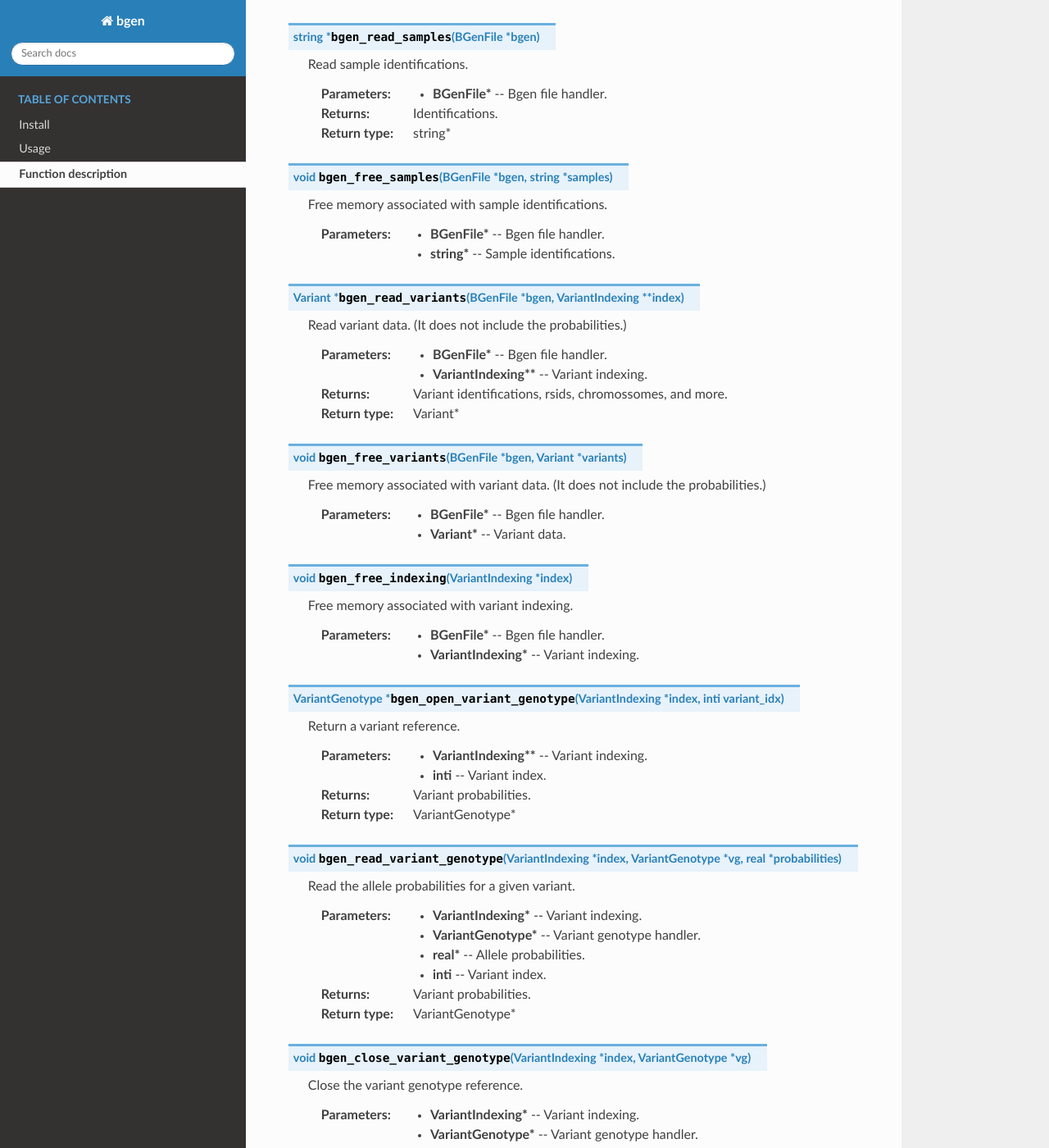
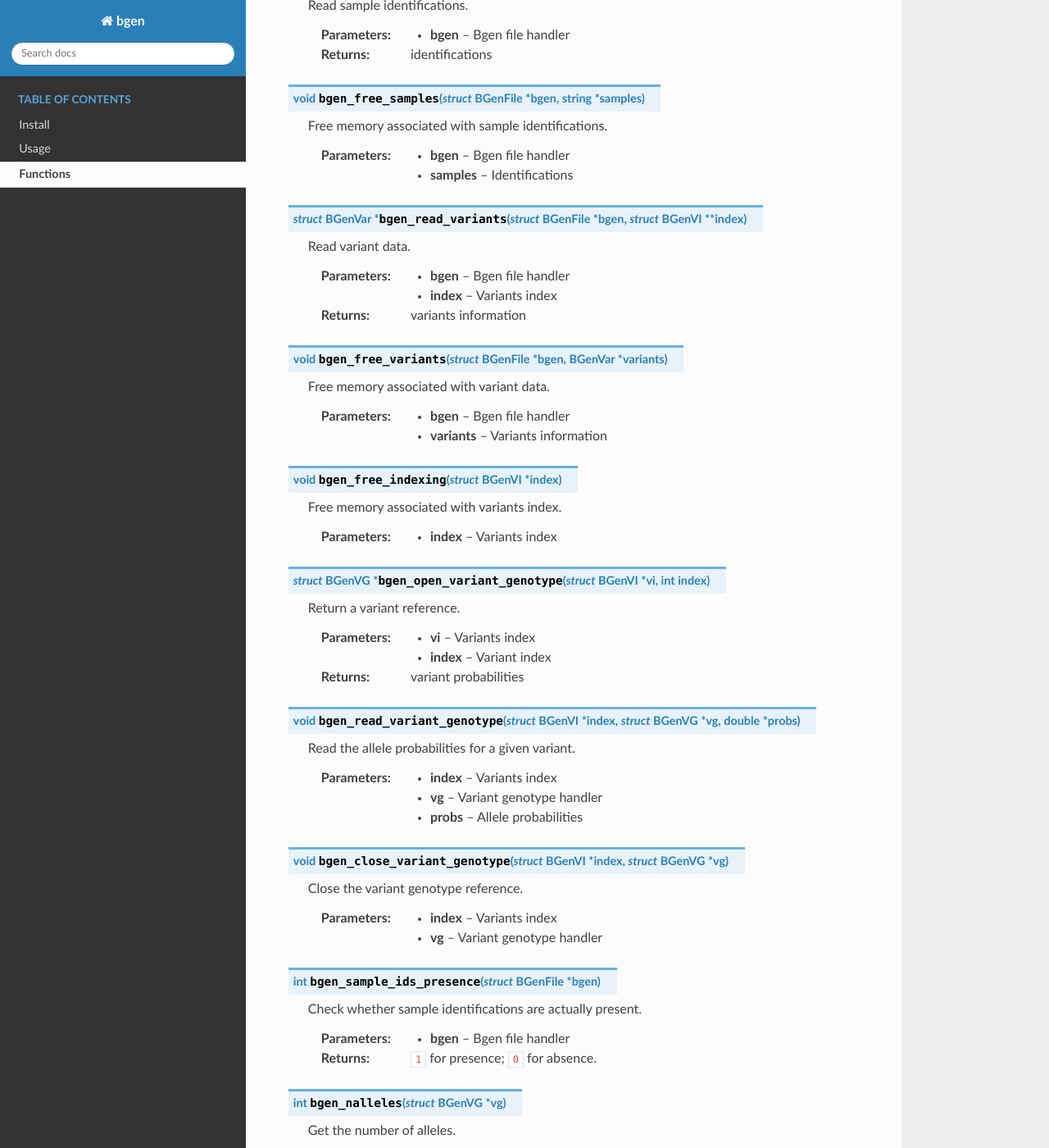
Before and after one commit to limix/bgen, a Sphinx documentation site: the page built from doc/api.rst, in a window 1280 px wide and 1400 px high, scrolled down 768 px. Shown: the whole window at 82% size. Built offline with Sphinx 7.4.7 and the Read the Docs theme 2.0.0, drawn with Linux system fonts in a browser that asks for light colours; some of the changed text lies outside the part shown.

Commit message:
doc update

```diff
--- a/doc/api.rst
+++ b/doc/api.rst
@@ -1,136 +1,115 @@
-********************
-Function description
-********************
+*********
+Functions
+*********
 
-.. c:function:: BGenFile* bgen_open(const byte* filepath)
+.. c:function:: struct BGenFile* bgen_open(const byte* filepath)
 
-  Create a bgen file handler.
+    Create a bgen file handler.
 
-  :param const byte* filepath: File path to a bgen file.
-  :return: Bgen file handler.
-  :rtype: BGenFile*
+    :param filepath: File path to a bgen file
+    :return: Bgen file handler
 
-.. c:function:: void bgen_close(BGenFile* bgen)
+.. c:function:: void bgen_close(struct BGenFile* bgen)
 
-  Close a bgen file handler.
+    Close a bgen file handler.
 
-  :param BGenFile*: Bgen file handler.
+    :param bgen: Bgen file handler
 
-.. c:function:: inti bgen_nsamples(BGenFile* bgen)
+.. c:function:: int bgen_nsamples(struct BGenFile* bgen)
 
-  Get the number of samples.
+    Get the number of samples.
 
-  :param BGenFile*: Bgen file handler.
-  :return: Number of samples.
-  :rtype: inti
+    :param bgen: Bgen file handler
+    :return: number of samples
 
-.. c:function:: inti bgen_nvariants(BGenFile* bgen)
+.. c:function:: int bgen_nvariants(struct BGenFile* bgen)
 
-  Get the number of variants.
+    Get the number of variants.
 
-  :param BGenFile*: Bgen file handler.
-  :return: Number of variants.
-  :rtype: inti
+    :param bgen: Bgen file handler
+    :return: number of variants
 
-.. c:function:: string* bgen_read_samples(BGenFile* bgen)
+.. c:function:: string* bgen_read_samples(struct BGenFile* bgen)
 
-  Read sample identifications.
+    Read sample identifications.
 
-  :param BGenFile*: Bgen file handler.
-  :return: Identifications.
-  :rtype: string*
+    :param bgen: Bgen file handler
+    :return: identifications
 
-.. c:function:: void bgen_free_samples(BGenFile* bgen, string* samples)
+.. c:function:: void bgen_free_samples(struct BGenFile* bgen, string* samples)
 
-  Free memory associated with sample identifications.
+    Free memory associated with sample identifications.
 
-  :param BGenFile*: Bgen file handler.
-  :param string*: Sample identifications.
+    :param bgen: Bgen file handler
+    :param samples: Identifications
 
-.. c:function:: Variant* bgen_read_variants(BGenFile* bgen, VariantIndexing** index)
+.. c:function:: struct BGenVar* bgen_read_variants(struct BGenFile* bgen,\
+    struct BGenVI** index)
 
-  Read variant data.
-  (It does not include the probabilities.)
+    Read variant data.
 
-  :param BGenFile*: Bgen file handler.
-  :param VariantIndexing**: Variant indexing.
-  :return: Variant identifications, rsids, chromossomes, and more.
-  :rtype: Variant*
+    :param bgen: Bgen file handler
+    :param index: Variants index
+    :return: variants information
 
-.. c:function:: void bgen_free_variants(BGenFile* bgen, Variant* variants)
+.. c:function:: void bgen_free_variants(struct BGenFile* bgen,\
+    BGenVar* variants)
 
-  Free memory associated with variant data.
-  (It does not include the probabilities.)
+    Free memory associated with variant data.
 
-  :param BGenFile*: Bgen file handler.
-  :param Variant*: Variant data.
+    :param bgen: Bgen file handler
+    :param variants: Variants information
 
-.. c:function:: void bgen_free_indexing(VariantIndexing* index)
+.. c:function:: void bgen_free_indexing(struct BGenVI* index)
 
-  Free memory associated with variant indexing.
+    Free memory associated with variants index.
 
-  :param BGenFile*: Bgen file handler.
-  :param VariantIndexing*: Variant indexing.
+    :param index: Variants index
 
-.. c:function:: VariantGenotype* bgen_open_variant_genotype(VariantIndexing* index,\
-                                                            inti             variant_idx)
+.. c:function:: struct BGenVG* bgen_open_variant_genotype(struct BGenVI* vi,\
+    int index)
 
-  Return a variant reference.
+    Return a variant reference.
 
-  :param VariantIndexing**: Variant indexing.
-  :param inti: Variant index.
-  :return: Variant probabilities.
-  :rtype: VariantGenotype*
+    :param vi: Variants index
+    :param index: Variant index
+    :return: variant probabilities
 
-.. c:function:: void bgen_read_variant_genotype(VariantIndexing* index,\
-                                                VariantGenotype* vg,\
-                                                real*            probabilities)
+.. c:function:: void bgen_read_variant_genotype(struct BGenVI* index,\
+    struct BGenVG* vg,\
+    double* probs)
 
-  Read the allele probabilities for a given variant.
+    Read the allele probabilities for a given variant.
 
-  :param VariantIndexing*: Variant indexing.
-  :param VariantGenotype*: Variant genotype handler.
-  :param real*: Allele probabilities.
-  :param inti: Variant index.
-  :return: Variant probabilities.
-  :rtype: VariantGenotype*
+    :param index: Variants index
+    :param vg: Variant genotype handler
+    :param probs: Allele probabilities
 
-.. c:function:: void bgen_close_variant_genotype(VariantIndexing* index,\
-                                                 VariantGenotype* vg)
+.. c:function:: void bgen_close_variant_genotype(struct BGenVI* index,\
+    struct BGenVG* vg)
 
-  Close the variant genotype reference.
+    Close the variant genotype reference.
 
-  :param VariantIndexing*: Variant indexing.
-  :param VariantGenotype*: Variant genotype handler.
+    :param index: Variants index
+    :param vg: Variant genotype handler
 
-.. c:function:: inti bgen_sample_ids_presence(BGenFile* bgen)
+.. c:function:: int bgen_sample_ids_presence(struct BGenFile* bgen)
 
-  Check whether sample identifications are actually present.
+    Check whether sample identifications are actually present.
 
-  :param BGenFile*: Bgen file handler.
-  :return: ``1`` for presence; ``0`` for absence.
-  :rtype: inti
+    :param bgen: Bgen file handler
+    :return: ``1`` for presence; ``0`` for absence.
 
-.. c:function:: inti bgen_nalleles(VariantGenotype* vg)
+.. c:function:: int bgen_nalleles(struct BGenVG* vg)
 
-  Get the number of alleles.
+    Get the number of alleles.
 
-  :param VariantGenotype*: Variant genotype handler.
-  :return: number of alleles.
-  :rtype: inti
+    :param vg: Variant genotype handler
+    :return: number of alleles
 
-.. c:function:: inti bgen_ploidy(VariantGenotype* vg)
+.. c:function:: int bgen_ploidy(struct BGenVG* vg)
 
-  Get the ploidy.
+    Get the ploidy.
 
-  :param VariantGenotype*: Variant genotype handler.
-  :return: Ploidy.
-  :rtype: inti
-
-.. c:function:: inti bgen_ncombs(VariantGenotype* vg)
-
-  Get the number of genotype combinations.
-
-  :param VariantGenotype*: Variant genotype handler.
-  :return: Number of genotype combinations.
-  :rtype: inti
+    :param vg: Variant genotype handler
+    :return: ploidy
--- a/doc/conf.py
+++ b/doc/conf.py
@@ -1,47 +1,25 @@
-#!/usr/bin/env python3
-# -*- coding: utf-8 -*-
+from __future__ import unicode_literals
 
 import os
 
-import sphinx_rtd_theme
-
 folder = os.path.dirname(os.path.abspath(__file__))
-with open(os.path.join(folder, '../VERSION')) as f:
+with open(os.path.join(folder, '..', 'VERSION')) as f:
     version = f.read().strip()
 
-extensions = ['sphinx.ext.mathjax']
 templates_path = ['_templates']
 source_suffix = '.rst'
 master_doc = 'index'
 project = 'bgen'
 copyright = '2017, Danilo Horta'
 author = 'Danilo Horta'
-
 release = version
-
-language = 'c'
-
+language = 'en'
 exclude_patterns = ['_build', 'Thumbs.db', '.DS_Store', 'conf.py']
-
 pygments_style = 'sphinx'
-
 todo_include_todos = False
 
-html_theme = 'sphinx_rtd_theme'
+import sphinx_rtd_theme
+html_theme = "sphinx_rtd_theme"
 html_theme_path = [sphinx_rtd_theme.get_html_theme_path()]
+
 htmlhelp_basename = 'bgendoc'
-
-latex_elements = {}
-
-latex_documents = [
-    (master_doc, 'bgen.tex', 'bgen Documentation',
-     'Danilo Horta', 'manual'),
-]
-
-man_pages = [(master_doc, 'bgen', 'bgen Documentation', [author],
-              1)]
-
-texinfo_documents = [
-    (master_doc, 'bgen', 'bgen Documentation', author,
-     'bgen', 'One line description of project.', 'Miscellaneous'),
-]
--- a/doc/index.rst
+++ b/doc/index.rst
@@ -21,7 +21,7 @@ well as their optional compressed formats.
     :maxdepth: 2
 
     install
-    usage
+    example
     api
 
 .. _BGEN file format: http://www.well.ox.ac.uk/~gav/bgen_format/
--- /dev/null
+++ b/doc/session.py
@@ -0,0 +1,32 @@
+# coding: utf-8
+import sphinx
+sphinx.ext
+import sphinx.ext
+import sphinx.ext.napoleon
+sphinx.ext.napoleon.NumpyDocstring
+get_ipython().magic('cd doc')
+get_ipython().magic('ls ')
+f = open("api.rst", "r")
+txt = f.read()
+f.close()
+txt
+n = sphinx.ext.napoleon.NumpyDocstring(txt)
+n.lines
+n.lines[0]
+get_ipython().magic('pinfo n.lines')
+lines = n.lines()
+lines[0]
+lines[1]
+lines[2]
+lines[3]
+lines[4]
+lines[5]
+lines[6]
+lines[7]
+lines[8]
+lines[9]
+lines[10]
+lines[11]
+lines[12]
+lines[13]
+lines[14]
```
Also changed, not shown: doc/example.rst (renamed from doc/usage.rst), 1 other file.
